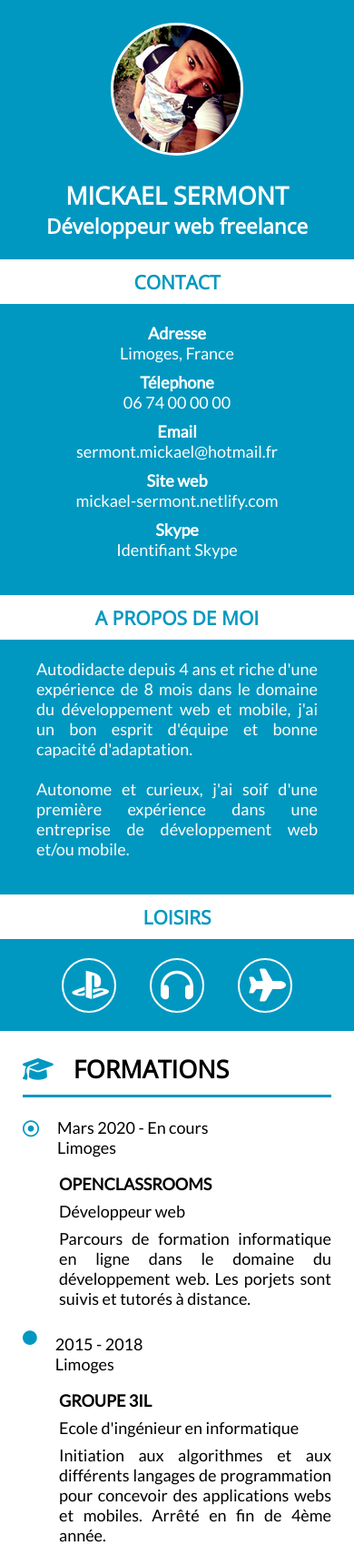
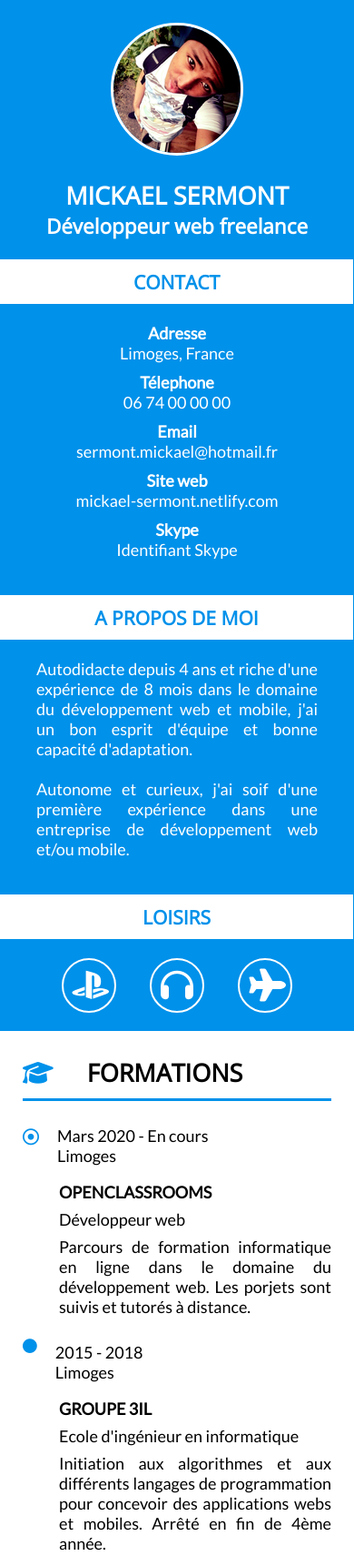
Before and after one commit to mickaelsermont/projet_2, a plain HTML site: page index.html in a window 390 px wide. Shown: the top 1710 px of the page at 91% size. Drawn offline with nearby package versions, Linux system fonts and the light colour scheme.

Commit message:
Modification après la soutenance

```diff
--- a/css/style.css
+++ b/css/style.css
@@ -27,7 +27,7 @@ h1, h2, h3, h4, h5, h6 {
 	width: 30%;
 	display: flex;
 	justify-content: center;
-	background-color: #0098C1;
+	background-color: #0091EA;
 }
 #header_img img {
 	margin: 25px;
@@ -57,10 +57,10 @@ h1, h2, h3, h4, h5, h6 {
 	margin-left: 40px;
 	width: 10%;
 	height: 4px;
-	background: #0098C1;
+	background: #0091EA;
 }
 #firstname_title {
-	color: #0098C1;
+	color: #0091EA;
 }
 /* ----------------  ASIDE ------------------- */
 
@@ -69,12 +69,13 @@ aside {
 	flex-direction: column;
 	width: 30%;
 	color: #fff;
-	background-color: #0098C1;
+	background-color: #0091EA;
 }
-aside section h1{
-	color: #0098C1;
+aside section h3 {
+	font-size: 1.17em;
+	color: #0091EA;
 	background-color: #fff;
-	border-right: 1.5px solid #0098C1;
+	border-right: 1.5px solid #0091EA;
 	text-align: center;
 	padding: 10px 0;
 	text-transform: uppercase;
@@ -106,12 +107,13 @@ aside section div.container {
 .main_section {
 	padding: 0 40px;
 }
-.main_section h2 {
-	border-bottom: 3px solid #0098C1;
+.main_section h3 {
+	font-size: 1.5em;
+	border-bottom: 3px solid #0091EA;
 	padding-bottom: 10px;
 }
-.main_section h2 i {
-	color: #0098C1;
+.main_section h3 i {
+	color: #0091EA;
 	margin-right: 30px;
 }
 #hobbies {
@@ -159,7 +161,7 @@ aside section div.container {
 .date_place i {
 	margin-right: 20px;
 	padding-top: 4px;
-	color: #0098C1;
+	color: #0091EA;
 }
 .date_place p,
 .infos p {
@@ -219,7 +221,7 @@ aside section div.container {
 	}
 	#header_title {
 		text-align: center;
-		background-color: #0098C1;
+		background-color: #0091EA;
 	}
 	#header_title h1,
 	#header_title h2 {
--- a/index.html
+++ b/index.html
@@ -1,13 +1,13 @@
+<!DOCTYPE html>
 <html lang="fr">
 	<head>
 		<meta http-equiv="Content-Type" content="text/html; charset=utf-8"/>
 		<meta name="viewport" content="width=device-width, initial-scale=1">
-		<meta http-equiv="Content-Language" content="fr"/>
 		<meta name="author" content="Mickael Sermont"/>
 		<title>CV Sermont Mickael</title>
 
 		<link rel="stylesheet" type="text/css" href="css/style.css">
-		<link href="https://fonts.googleapis.com/css?family=Lato|Open+Sans&display=swap" rel="stylesheet">
+		<link href="https://fonts.googleapis.com/css?family=Lato%7COpen+Sans&display=swap" rel="stylesheet">
 		<script src="https://kit.fontawesome.com/cbce1d62ef.js" crossorigin="anonymous"></script>
 	</head>
 
@@ -33,22 +33,22 @@
 
 				<!-- Section CONTACT -->
 				<section>
-					<h1>CONTACT</h1>
+					<h3>CONTACT</h3>
 
 					<div class="container" id="contact">
 						<ul>
 							<li><span>Adresse </span><br>Limoges, France</li>
 							<li><span>Télephone </span><br>06 74 00 00 00</li>
-							<li><span>Email </span><br><a href="mailto:sermont.mickael@hotmail.fr" blank>sermont.mickael@hotmail.fr</a></li>
-							<li><span>Site web </span><br><a href="https://mickael-sermont.netlify.com" blank>mickael-sermont.netlify.com</a></li>
-							<li><span>Skype </span><br><a href="#" blank>Identifiant Skype</a></li>
+							<li><span>Email </span><br><a href="mailto:sermont.mickael@hotmail.fr" target="_blank">sermont.mickael@hotmail.fr</a></li>
+							<li><span>Site web </span><br><a href="https://mickael-sermont.netlify.com" target="_blank">mickael-sermont.netlify.com</a></li>
+							<li><span>Skype </span><br><a href="#" target="_blank">Identifiant Skype</a></li>
 						</ul>
 					</div>
 				</section>
 
 				<!-- Section A PROPOS DE MOI -->
 				<section id="about_section">
-					<h1>A PROPOS DE MOI</h1>
+					<h3>A PROPOS DE MOI</h3>
 
 					<div class="container">
 						<p>Autodidacte depuis 4 ans et riche d'une expérience de 8 mois dans le domaine du développement web et mobile, j'ai un bon esprit d'équipe et bonne capacité d'adaptation. <br><br>
@@ -58,7 +58,7 @@
 
 				<!-- Section LOISIRS -->
 				<section>
-					<h1>LOISIRS</h1>
+					<h3>LOISIRS</h3>
 
 					<div id="hobbies">
 						<i class="fab fa-playstation fa-2x"></i>
@@ -73,7 +73,7 @@
 				<!-- Section FORMATION -->
 				<section class="main_section">
 
-					<h2><i class="fa fa-graduation-cap"></i> FORMATIONS</h2>
+					<h3><i class="fa fa-graduation-cap"></i> FORMATIONS</h3>
 
 					<!-- Les articles de la section FORMATION -->
 					<article class="article">
@@ -116,7 +116,7 @@
 
 				<!-- Section EXPERIENCES -->
 				<section class="main_section">
-					<h2><i class="fas fa-briefcase"></i> EXPÉRIENCES</h2>
+					<h3><i class="fas fa-briefcase"></i> EXPÉRIENCES</h3>
 
 					<article class="article">
 						<div class="date_place">
@@ -165,7 +165,7 @@
 
 				<!-- Section RECOMMANDATIONS -->
 				<section class="main_section">
-					<h2><i class="fas fa-pen"></i> RECOMMANDATIONS</h2>
+					<h3><i class="fas fa-pen"></i> RECOMMANDATIONS</h3>
 
 					<div id="recommandation_container">
 						<article class="recommandation">
```
